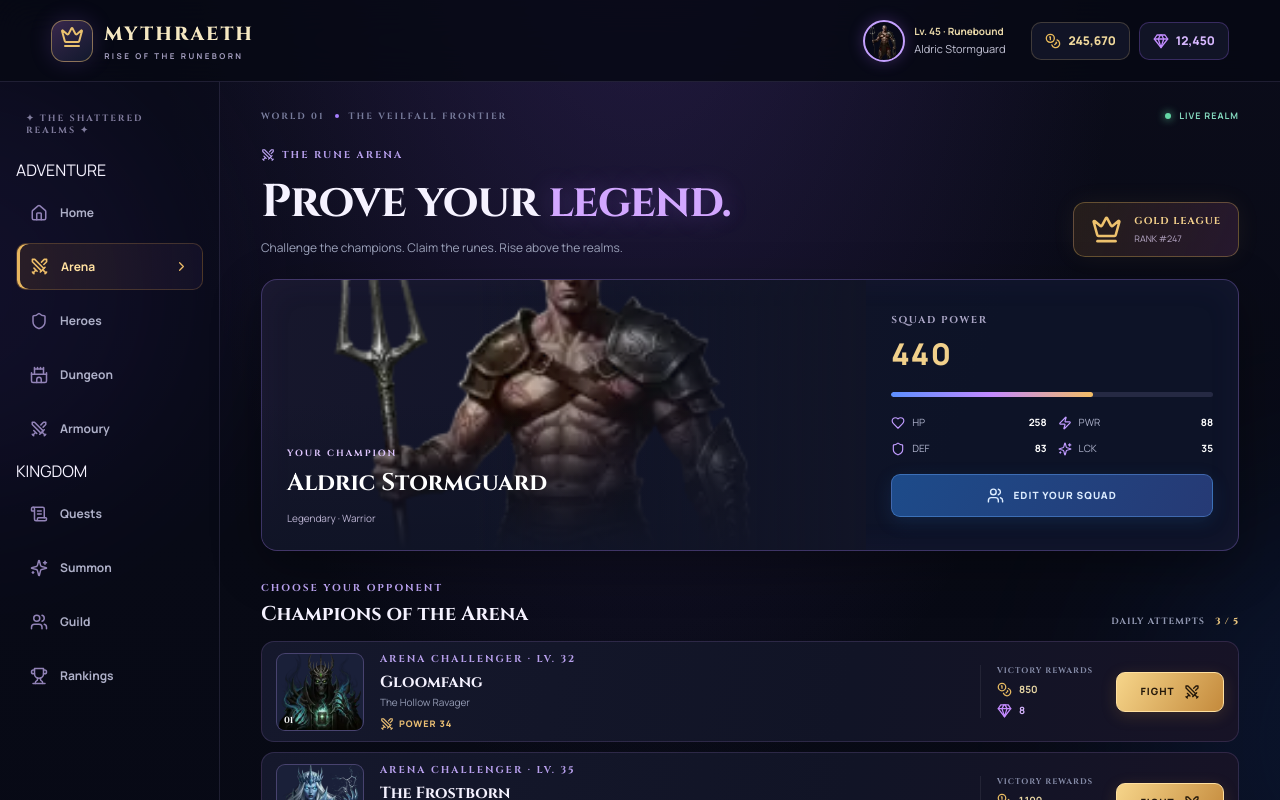
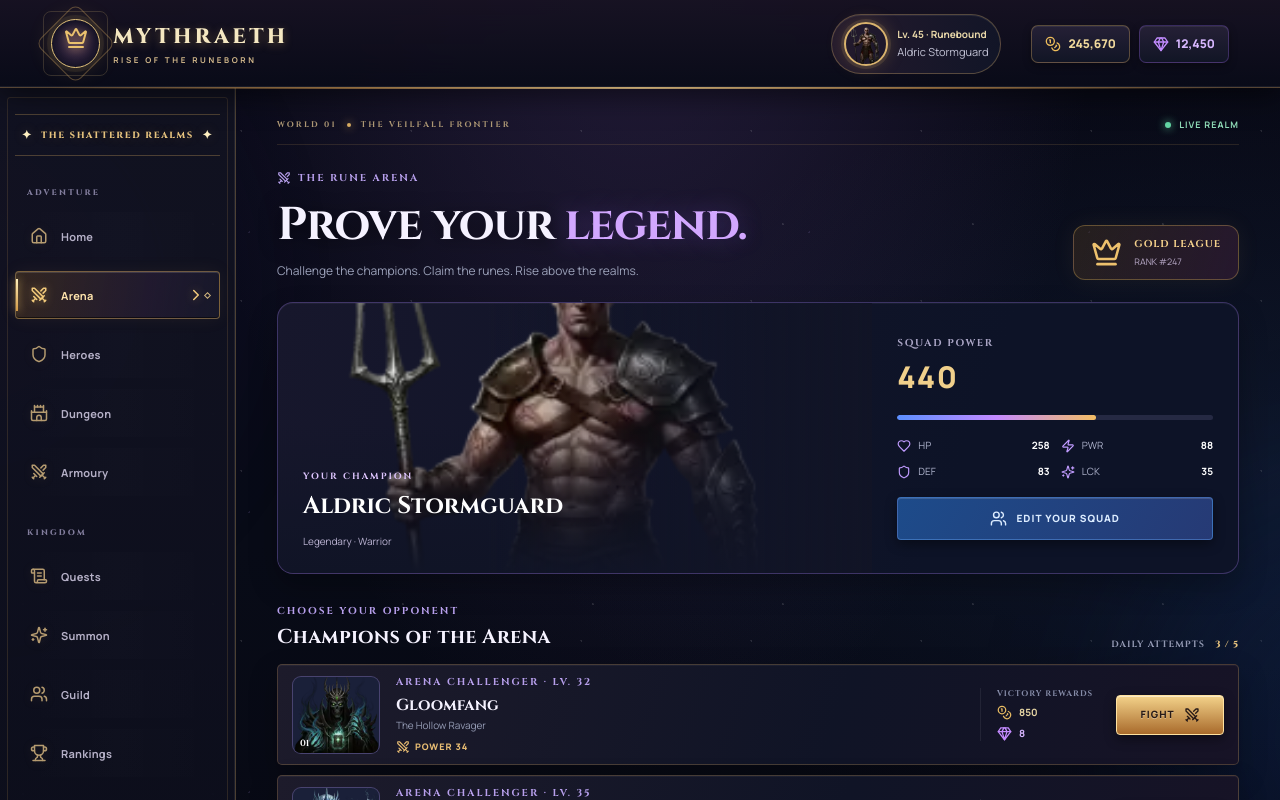
Before and after one commit to Mukedlii/mythraeth-rpg, a Next.js app: page / in a window 1280 px wide. Shown: the top 800 px of the page. Built offline with nearby package versions, Linux system fonts and the light colour scheme.

Commit message:
style: transform navigation into ornate premium dark fantasy game HUD

```diff
--- a/app/globals.css
+++ b/app/globals.css
@@ -109,3 +109,79 @@ button{font:inherit;cursor:pointer}
 @keyframes legendary-sheen{0%{transform:translateX(-35%) rotate(8deg)}100%{transform:translateX(35%) rotate(8deg)}}
 @media(max-width:650px){.gear-item-art{height:84px}.gear-art{width:76px;height:76px}.gear-art-compact{width:43px;height:43px}.loadout-actions{gap:5px;flex-direction:column;align-items:flex-end}.auto-equip{padding:7px 8px!important;font-size:7px!important}}
 @media(prefers-reduced-motion:reduce){.gear-art.legendary .gear-art-aura,.gear-art.epic .gear-art-aura,.gear-art.mythic .gear-art-aura,.gear-item.legendary:before{animation:none}}
+
+
+/* MYTHRAETH premium fantasy HUD / illustrated inventory */
+.game-shell{background:radial-gradient(ellipse at 50% -18%,#63458a55,transparent 52%),radial-gradient(ellipse at 100% 42%,#1d376044,transparent 42%),linear-gradient(180deg,#090a17 0%,#080b17 48%,#070812 100%)}
+.game-shell:before{content:"";position:fixed;inset:0;pointer-events:none;z-index:0;opacity:.12;background-image:radial-gradient(1px 1px at 12% 18%,#fff 98%,transparent),radial-gradient(1px 1px at 72% 34%,#f2d7a2 98%,transparent),radial-gradient(1px 1px at 42% 77%,#fff 98%,transparent),radial-gradient(1px 1px at 89% 83%,#bca1ff 98%,transparent);background-size:190px 190px,240px 240px,170px 170px,280px 280px}
+.topbar{height:88px;border-bottom:1px solid #d5aa5a55;background:linear-gradient(180deg,#171222f5,#090b18f2);box-shadow:0 7px 30px #0008,inset 0 -1px #fff1;gap:30px}
+.topbar:after{content:"";position:absolute;bottom:-2px;left:4%;right:4%;height:2px;background:linear-gradient(90deg,transparent,#a67a43,#f4d18c,#a67a43,transparent);opacity:.7}
+.brand{gap:13px}
+.brand-mark{position:relative;width:49px;height:49px;border-radius:50%;border:1px solid #e8c77d;background:radial-gradient(circle,#4b3454,#151225 70%);box-shadow:0 0 0 4px #d8b46b16,0 0 25px #e0ad4a33}
+.brand-mark:before,.brand-mark:after{content:"";position:absolute;inset:-5px;border:1px solid #c69b5a66;transform:rotate(45deg);border-radius:8px}
+.brand-mark:after{inset:-9px;transform:rotate(0);border-color:#d6b77b33}
+.brand-mark svg{filter:drop-shadow(0 2px 4px #e4b85c88)}
+.brand b{font-size:21px;letter-spacing:3.3px;text-shadow:0 2px 10px #d1a85b66}
+.brand small{color:#d2b88b;letter-spacing:2.6px}
+.player-chip{padding:7px 12px;border:1px solid #d5ae6a55;border-radius:30px;background:linear-gradient(100deg,#241a2d,#111527);box-shadow:inset 0 1px #fff1}
+.player-avatar{width:44px;height:44px;border:2px solid #d9b36d;box-shadow:0 0 0 3px #d9b36d22,0 0 18px #d7a54b44}
+.resources span{border-radius:7px;border-color:#c49b5b66;background:linear-gradient(180deg,#252036,#111525);box-shadow:inset 0 1px #fff1,0 3px 9px #0005}
+.game-layout{grid-template-columns:236px minmax(0,1fr);max-width:1560px}
+.sidebar{position:relative;padding:26px 15px 20px;background:linear-gradient(180deg,#121321f2,#0b0d1bf5);border-right:1px solid #c9a15d55;box-shadow:inset -1px 0 #fff1}
+.sidebar:before{content:"";position:absolute;inset:9px 7px;border:1px solid #b98e5130;pointer-events:none;border-radius:3px}
+.realm-label{display:flex;align-items:center;justify-content:center;gap:8px;color:#e5c27e;font:800 9px Cinzel;letter-spacing:1.6px;text-align:center;margin:0 0 22px;padding:12px 4px;border-top:1px solid #c69c5c55;border-bottom:1px solid #c69c5c55;text-shadow:0 0 12px #d5a74a44}
+.realm-label span{color:#fff0c1;font-size:12px}
+.nav-section-label{padding:0 12px;margin:2px 0 5px;color:#827d9d;font:800 8px Cinzel;letter-spacing:2.2px}
+.nav-section-secondary{margin-top:22px}
+.nav-item{position:relative;height:48px;margin:2px 0;border-radius:4px;padding:0 14px;gap:13px;border:1px solid transparent;color:#b5b0c7;font:700 11px Manrope;letter-spacing:.25px;background:linear-gradient(90deg,transparent,#ffffff02,transparent)}
+.nav-item:before{content:"";position:absolute;left:0;top:7px;bottom:7px;width:2px;background:transparent}
+.nav-item svg{width:18px;height:18px;color:#b59b70;filter:drop-shadow(0 1px 5px #b58b4b22)}
+.nav-item:hover{background:linear-gradient(90deg,#d2a85a18,#ffffff05);border-color:#c49b5b33;color:#fff0cf}
+.nav-item.active{color:#ffe5ad;border:1px solid #d2a85a77;border-radius:4px;background:linear-gradient(100deg,#68482266,#2c203a99 65%,#17182a);box-shadow:inset 0 1px #fff2,inset 0 -1px #0008,0 0 18px #d6a64b13}
+.nav-item.active:before{background:linear-gradient(180deg,#fff1be,#d39a45);box-shadow:0 0 9px #e9bd67}
+.nav-item.active:after{content:"";position:absolute;right:9px;width:5px;height:5px;border:1px solid #f1d08c;transform:rotate(45deg);opacity:.85}
+.nav-item.active svg{color:#f3cb7c;filter:drop-shadow(0 0 5px #e6b65b77)}
+.sidebar-bottom{position:relative;margin:25px 3px 0;border:1px solid #c49a5b66;border-radius:4px;background:linear-gradient(120deg,#302137,#171728);box-shadow:inset 0 1px #fff1,0 7px 16px #0005}
+.season-icon{border:1px solid #d6a95c66;border-radius:50%;background:radial-gradient(circle,#653b32,#291a2b);color:#ffc477}
+.content{padding-top:30px}
+.content-topline{color:#b09a76;border-bottom:1px solid #c39b5c2b;padding-bottom:13px;font-size:8px;letter-spacing:2.2px}
+.content-topline i{background:#d9ad62;box-shadow:0 0 8px #d9ad62}
+.online{color:#8fdbb7}
+.arena-heading h1,.page-heading h1,.hero-banner h1{text-shadow:0 3px 20px #0009}
+.section-title h2{font-family:Cinzel,serif;letter-spacing:.3px}
+.enemy-card,.arena-hero-panel,.equipment-hero,.gear-card,.gear-item{box-shadow:0 12px 28px #0004,inset 0 1px #ffffff0b}
+.enemy-card{border-radius:5px;border-color:#b991584f;background:linear-gradient(110deg,#1d1b2b,#101426 58%,#171326)}
+.button-gold{border-radius:4px!important;border:1px solid #ffe2a0!important;background:linear-gradient(180deg,#f3d28a,#a96b2c)!important;color:#271a17!important;box-shadow:inset 0 1px #fff8,0 4px 12px #0006!important;text-shadow:0 1px #fff5}
+.button-blue,.button-purple{border-radius:4px!important;box-shadow:inset 0 1px #fff2,0 4px 12px #0006}
+.mobile-nav{height:76px;padding:7px 5px max(8px,env(safe-area-inset-bottom));background:linear-gradient(180deg,#111322f7,#080a16 85%);border-top:1px solid #c69c5c88;box-shadow:0 -8px 25px #0009}
+.mobile-nav:before{content:"";position:absolute;top:-2px;left:8%;right:8%;height:2px;background:linear-gradient(90deg,transparent,#d9b36c,#fff0bd,#d9b36c,transparent)}
+.mobile-nav button{position:relative;gap:5px;color:#9e9ab3}
+.mobile-nav button svg{width:21px;height:21px;filter:drop-shadow(0 2px 4px #000)}
+.mobile-nav button.active{color:#f6d58f}
+.mobile-nav button.active:before{content:"";position:absolute;top:-7px;width:32px;height:2px;background:#e7bd72;box-shadow:0 0 10px #e7bd72}
+.mobile-nav button.active svg{filter:drop-shadow(0 0 7px #e7bd72aa)}
+.mobile-nav small{font:800 8px Cinzel;letter-spacing:.5px}
+.gear-art{border-radius:6px;background:radial-gradient(ellipse at 50% 45%,#344568 0%,#151a2e 54%,#080b16 100%);box-shadow:inset 0 0 22px #8da7d12c,0 8px 18px #0008}
+.gear-art svg{width:91%;height:91%;filter:drop-shadow(0 5px 5px #000c) drop-shadow(0 0 5px #fff2)}
+.gear-art-compact{border-radius:5px}
+.gear-item{border-radius:5px;background:linear-gradient(155deg,#1d2032,#0d1120);border-color:#a88c6344}
+.gear-item h3{font-family:Cinzel,serif}
+.gear-item .button{border-radius:4px}
+.gear-card{border-radius:5px;background:linear-gradient(120deg,#201e30,#101426);border-color:#b991584f}
+.gear-card b{font-family:Cinzel,serif}
+@media(max-width:850px){
+ .topbar{height:72px;padding:0 13px;gap:9px}
+ .brand{gap:8px}.brand-mark{width:39px;height:39px}.brand b{font-size:16px;letter-spacing:2px}.brand small{font-size:6px;letter-spacing:1.5px}
+ .player-chip{margin-left:auto;padding:5px 8px;gap:6px}.player-avatar{width:34px;height:34px}.player-chip b{font-size:8px}.player-chip small{font-size:9px}
+ .resources{gap:4px}.resources span{padding:7px 8px;font-size:9px;gap:4px}.resources svg{width:13px}
+ .game-layout{grid-template-columns:1fr}
+ .sidebar{position:fixed;z-index:15;top:72px;bottom:0;left:0;width:min(290px,86vw);transform:translateX(-105%);transition:transform .25s ease;box-shadow:15px 0 45px #000b}
+ .sidebar.sidebar-open{transform:translateX(0)}
+ .content{padding:20px 14px 100px}
+ .content-topline{font-size:7px;letter-spacing:1.3px;margin-bottom:18px}
+}
+@media(max-width:420px){
+ .topbar{gap:6px}.brand small{display:none}.brand b{font-size:14px}.player-chip{padding:4px 6px}.player-chip b{font-size:7px}.player-chip small{font-size:8px}.resources span{padding:6px 6px;font-size:8px}
+ .mobile-nav{height:72px}.mobile-nav small{font-size:7px}
+}
+@media(prefers-reduced-motion:reduce){.mobile-nav button,.nav-item{transition:none}}
```
